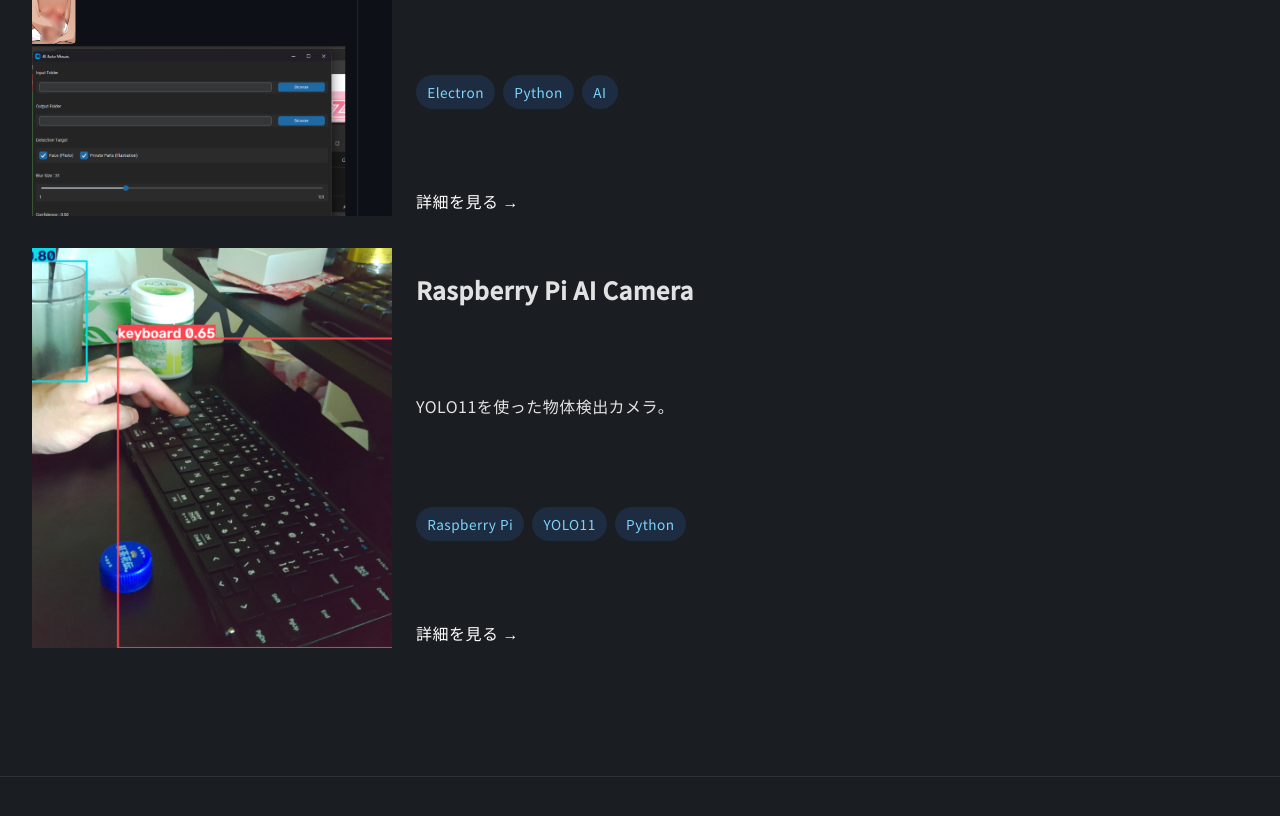
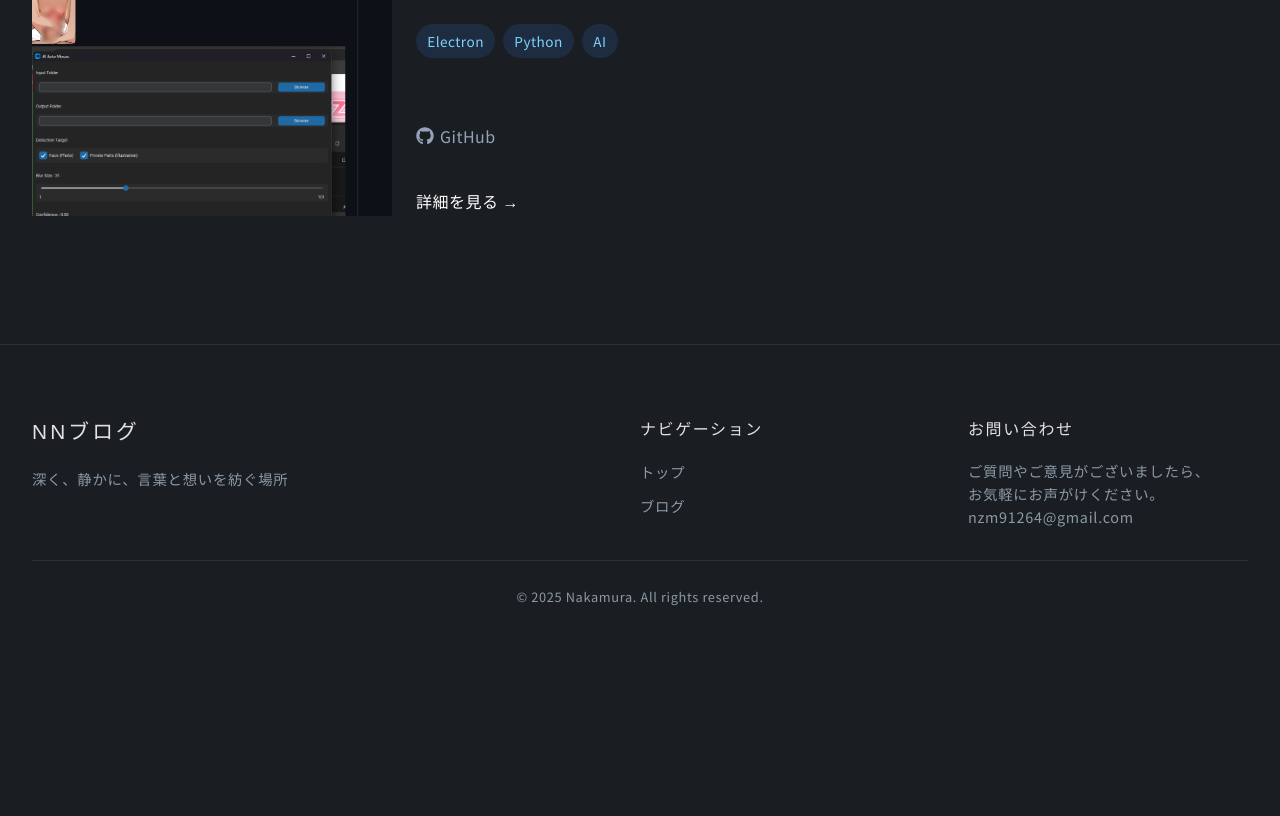
Before and after one commit to nzm0863/nnzzm-site, a Next.js app in the folder site/: page /projects in a window 1280 px wide. Shown: the part 1000-1816 px from the top of the page. After the commit the page ends 1624 px from the top, so only its background shows below. Built offline with nearby package versions, Linux system fonts and the light colour scheme.

Commit message:
feat:add slug page

```diff
--- a/site/package.json
+++ b/site/package.json
@@ -15,12 +15,14 @@
     "@vercel/analytics": "^1.5.0",
     "date-fns": "^4.1.0",
     "gray-matter": "^4.0.3",
+    "lucide-react": "^1.47.0",
     "marked": "^15.0.12",
     "next": "15.3.2",
     "next-auth": "^4.24.11",
     "next-mdx-remote": "^5.0.0",
     "react": "^19.0.0",
     "react-dom": "^19.0.0",
+    "react-icons": "^5.7.0",
     "sanitize.css": "^13.0.0"
   },
   "devDependencies": {
--- a/site/src/app/globals.css
+++ b/site/src/app/globals.css
@@ -1167,3 +1167,23 @@ a {
 .btn-outline:hover {
   color: #60a5fa;
 }
+
+.project-links {
+  display: flex;
+  gap: 16px;
+  margin-top: 20px;
+}
+
+.project-link {
+  display: flex;
+  align-items: center;
+  gap: 6px;
+
+  color: #94a3b8;
+  text-decoration: none;
+  transition: color 0.2s;
+}
+
+.project-link:hover {
+  color: #60a5fa;
+}
--- a/site/src/components/ProjectCard.tsx
+++ b/site/src/components/ProjectCard.tsx
@@ -1,14 +1,10 @@
 import Image from "next/image";
 import Link from "next/link";
+import { FaGithub, FaYoutube } from "react-icons/fa";
+import type { Project } from "@/content/projects";
 
 type ProjectCardProps = {
-  project: {
-    slug: string;
-    title: string;
-    description: string;
-    image: string;
-    tags: string[];
-  };
+  project: Project;
 };
 
 export default function ProjectCard({ project }: ProjectCardProps) {
@@ -31,6 +27,21 @@ export default function ProjectCard({ project }: ProjectCardProps) {
             <span key={tag} className="tag">{tag}</span>
           ))}
         </div>
+        <div className="project-links">
+          {project.github && (
+            <Link href={project.github} target="_blank" className="project-link">
+              <FaGithub size={18} />
+              GitHub
+            </Link>
+          )}
+
+          {project.youtube && (
+            <Link href={project.youtube} target="_blank" className="project-link">
+              <FaYoutube size={18} />
+              YouTube
+            </Link>
+          )}
+        </div>
 
         <Link href={`/projects/${project.slug}`} className="btn-outline">
           詳細を見る →
--- a/site/src/content/projects.ts
+++ b/site/src/content/projects.ts
@@ -1,23 +1,43 @@
-export const projects = [
+export type Project = {
+  slug: string;
+  title: string;
+  description: string;
+  image: string;
+  tags: string[];
+
+  github?: string;
+  youtube?: string;
+  demo?: string;
+  period: string;
+  content: string;
+
+};
+export const projects: Project[] = [
   {
     slug: "esp32-mecanum",
     title: "ESP32 メカナムロボット",
     description: "ESP32・React・WebSocketで操作するロボット。",
     image: "/images/projects/ESP32Car.jpg",
     tags: ["ESP32", "React", "WebSocket"],
+
+    github: "https://github.com/nzm0863/ESP32Car",
+    youtube: "https://www.youtube.com/shorts/xxxxxxxx",
+
+    period: "2025.05",
+    content: `ESP32とゲームパッドで操作するメカナムロボット。`,
   },
+
   {
     slug: "ai-auto-blur",
     title: "AI Auto Blur",
     description: "AIを使った画像ぼかしツール。",
     image: "/images/projects/AI_auto_blur.png",
     tags: ["Electron", "Python", "AI"],
-  },
-  {
-    slug: "raspi-ai-camera",
-    title: "Raspberry Pi AI Camera",
-    description: "YOLO11を使った物体検出カメラ。",
-    image: "/images/projects/raspi_camera.png",
-    tags: ["Raspberry Pi", "YOLO11", "Python"],
+
+    github: "https://github.com/nzm0863/AI_auto_blur",
+    // YouTube動画が無ければ書かない
+
+    period: "2025.07",
+    content: `AIを使った画像ぼかしツール。`,
   },
 ];
```
Also changed, not shown: site/src/app/projects/[slug]/page.tsx (added, +16 -0 lines), 1 other file (tests, documents, lock files or other folders).
